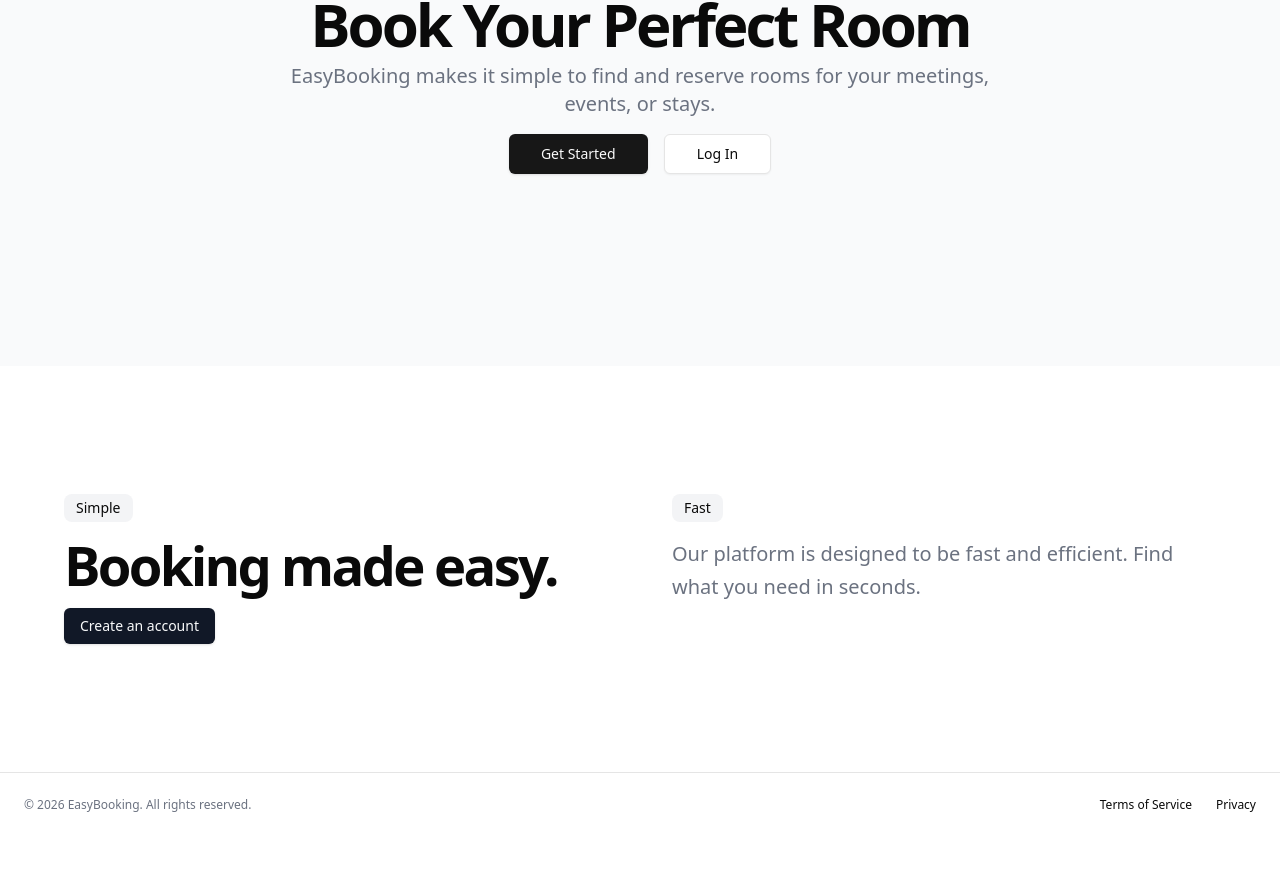
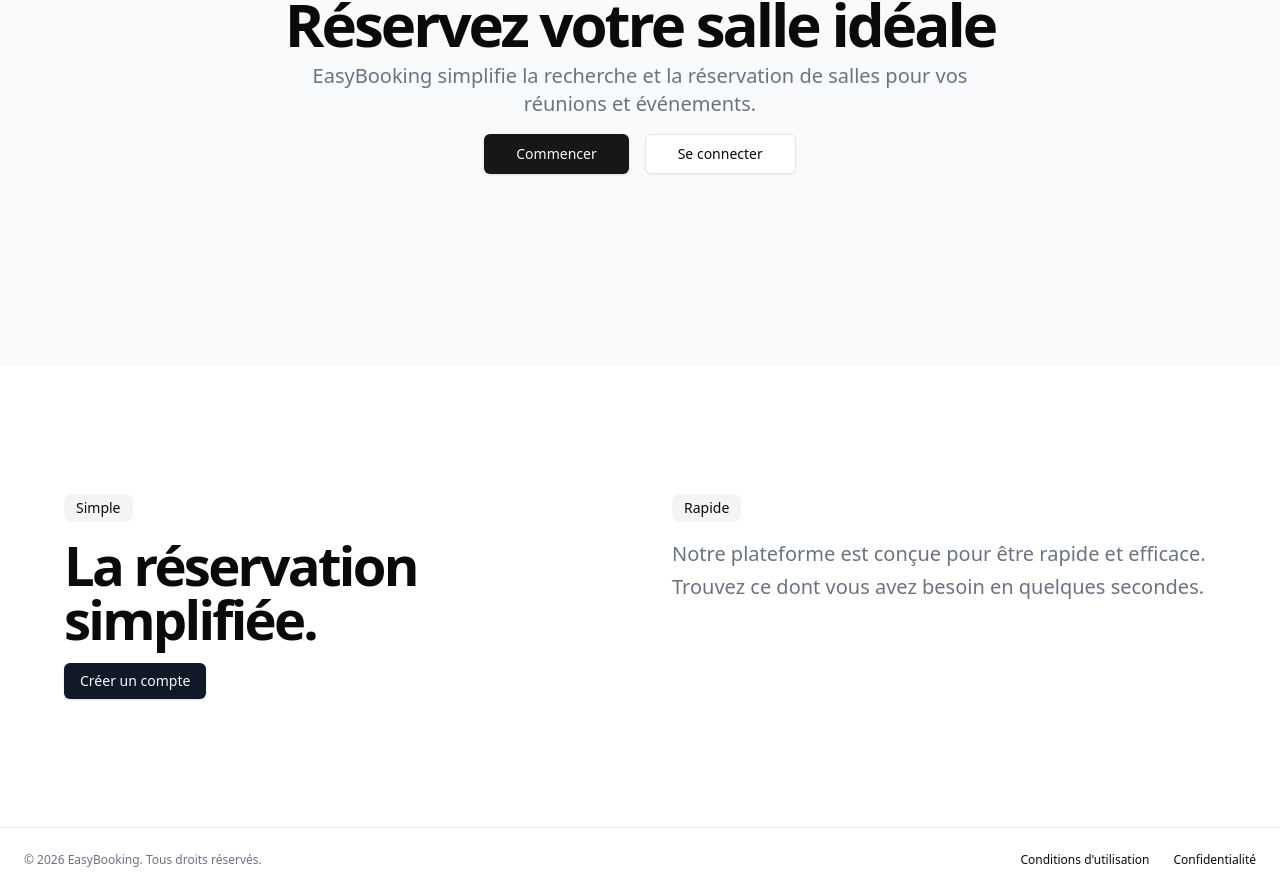
Before and after one commit to 444chak/efrei_tests_logiciels, a Next.js app: page / in a window 1280 px wide. Shown: the part 254-1146 px from the top of the page. Before the commit the page ends 1091 px from the top, so only its background shows below. Built offline with nearby package versions, Linux system fonts and the light colour scheme; no server answers.

Commit message:
feat: translate homepage to french and update app title

```diff
--- a/src/app/layout.tsx
+++ b/src/app/layout.tsx
@@ -16,8 +16,8 @@ const geistMono = Geist_Mono({
 });
 
 export const metadata: Metadata = {
-  title: "Create Next App",
-  description: "Generated by create next app",
+  title: "EasyBooking - Réservation de salles",
+  description: "Application de réservation de salles simple et rapide",
 };
 
 export default async function RootLayout({
--- a/src/app/page.tsx
+++ b/src/app/page.tsx
@@ -22,26 +22,26 @@ export default async function Home() {
             <div className="flex flex-col items-center space-y-4 text-center">
               <div className="space-y-2">
                 <h1 className="text-3xl font-bold tracking-tighter sm:text-4xl md:text-5xl lg:text-6xl/none">
-                  Book Your Perfect Room
+                  Réservez votre salle idéale
                 </h1>
                 <p className="mx-auto max-w-[700px] text-gray-500 md:text-xl dark:text-gray-400">
-                  EasyBooking makes it simple to find and reserve rooms for your
-                  meetings, events, or stays.
+                  EasyBooking simplifie la recherche et la réservation de salles
+                  pour vos réunions et événements.
                 </p>
               </div>
               <div className="space-x-4">
                 {user ? (
                   <Link href="/dashboard">
-                    <Button size="lg">Get Started</Button>
+                    <Button size="lg">Commencer</Button>
                   </Link>
                 ) : (
                   <>
                     <Link href="/signup">
-                      <Button size="lg">Get Started</Button>
+                      <Button size="lg">Commencer</Button>
                     </Link>
                     <Link href="/login">
                       <Button variant="outline" size="lg">
-                        Log In
+                        Se connecter
                       </Button>
                     </Link>
                   </>
@@ -58,31 +58,31 @@ export default async function Home() {
                   Simple
                 </div>
                 <h2 className="lg:leading-tighter text-3xl font-bold tracking-tighter sm:text-4xl md:text-5xl xl:text-[3.4rem] 2xl:text-[3.75rem]">
-                  Booking made easy.
+                  La réservation simplifiée.
                 </h2>
                 {user ? (
                   <Link
                     className="inline-flex h-9 items-center justify-center rounded-md bg-gray-900 px-4 py-2 text-sm font-medium text-gray-50 shadow transition-colors hover:bg-gray-900/90 focus-visible:outline-none focus-visible:ring-1 focus-visible:ring-gray-950 disabled:pointer-events-none disabled:opacity-50"
                     href="/dashboard"
                   >
-                    Get Started
+                    Commencer
                   </Link>
                 ) : (
                   <Link
                     className="inline-flex h-9 items-center justify-center rounded-md bg-gray-900 px-4 py-2 text-sm font-medium text-gray-50 shadow transition-colors hover:bg-gray-900/90 focus-visible:outline-none focus-visible:ring-1 focus-visible:ring-gray-950 disabled:pointer-events-none disabled:opacity-50"
                     href="/signup"
                   >
-                    Create an account
+                    Créer un compte
                   </Link>
                 )}
               </div>
               <div className="flex flex-col items-start space-y-4">
                 <div className="inline-block rounded-lg bg-gray-100 px-3 py-1 text-sm">
-                  Fast
+                  Rapide
                 </div>
                 <p className="mx-auto max-w-[700px] text-gray-500 md:text-xl/relaxed">
-                  Our platform is designed to be fast and efficient. Find what
-                  you need in seconds.
+                  Notre plateforme est conçue pour être rapide et efficace.
+                  Trouvez ce dont vous avez besoin en quelques secondes.
                 </p>
               </div>
             </div>
@@ -91,14 +91,14 @@ export default async function Home() {
       </main>
       <footer className="flex flex-col gap-2 sm:flex-row py-6 w-full shrink-0 items-center px-4 md:px-6 border-t">
         <p className="text-xs text-gray-500 dark:text-gray-400">
-          © 2026 EasyBooking. All rights reserved.
+          © 2026 EasyBooking. Tous droits réservés.
         </p>
         <nav className="sm:ml-auto flex gap-4 sm:gap-6">
           <Link className="text-xs hover:underline underline-offset-4" href="#">
-            Terms of Service
+            Conditions d'utilisation
           </Link>
           <Link className="text-xs hover:underline underline-offset-4" href="#">
-            Privacy
+            Confidentialité
           </Link>
         </nav>
       </footer>
```
